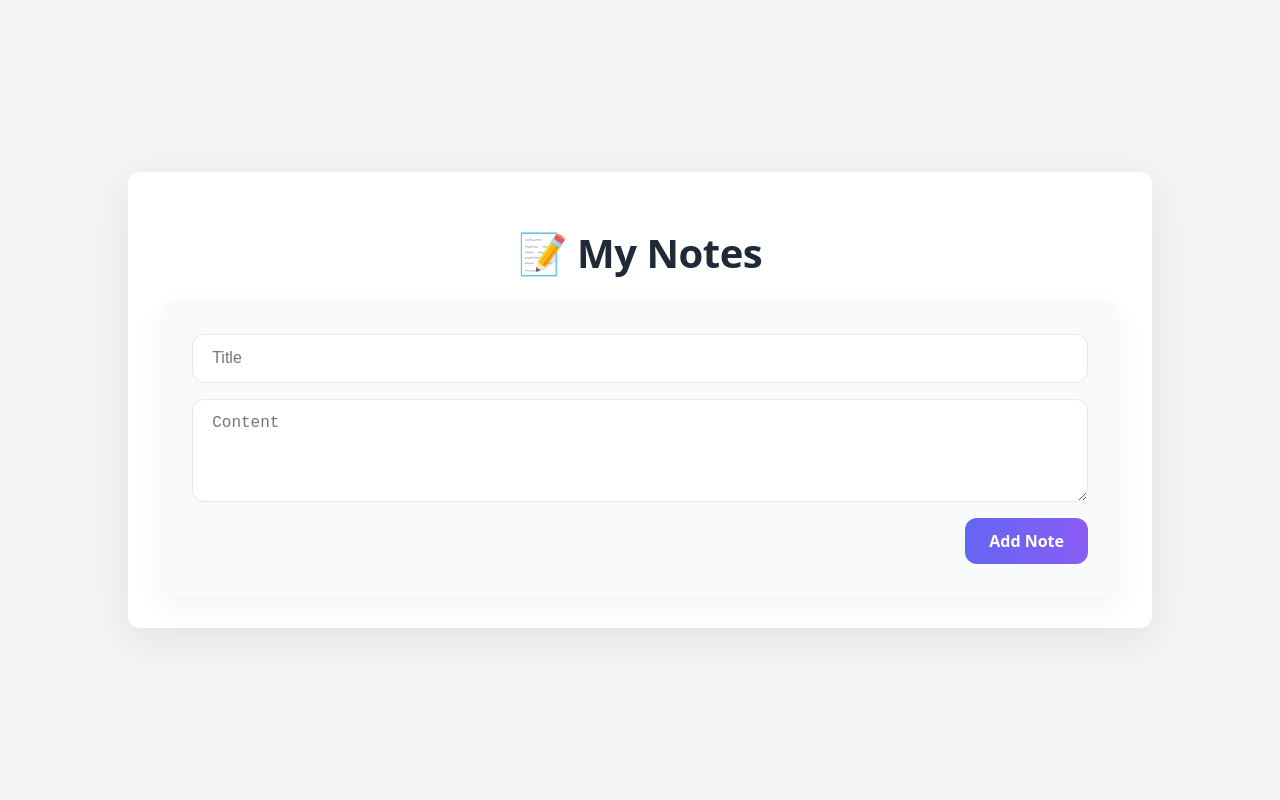
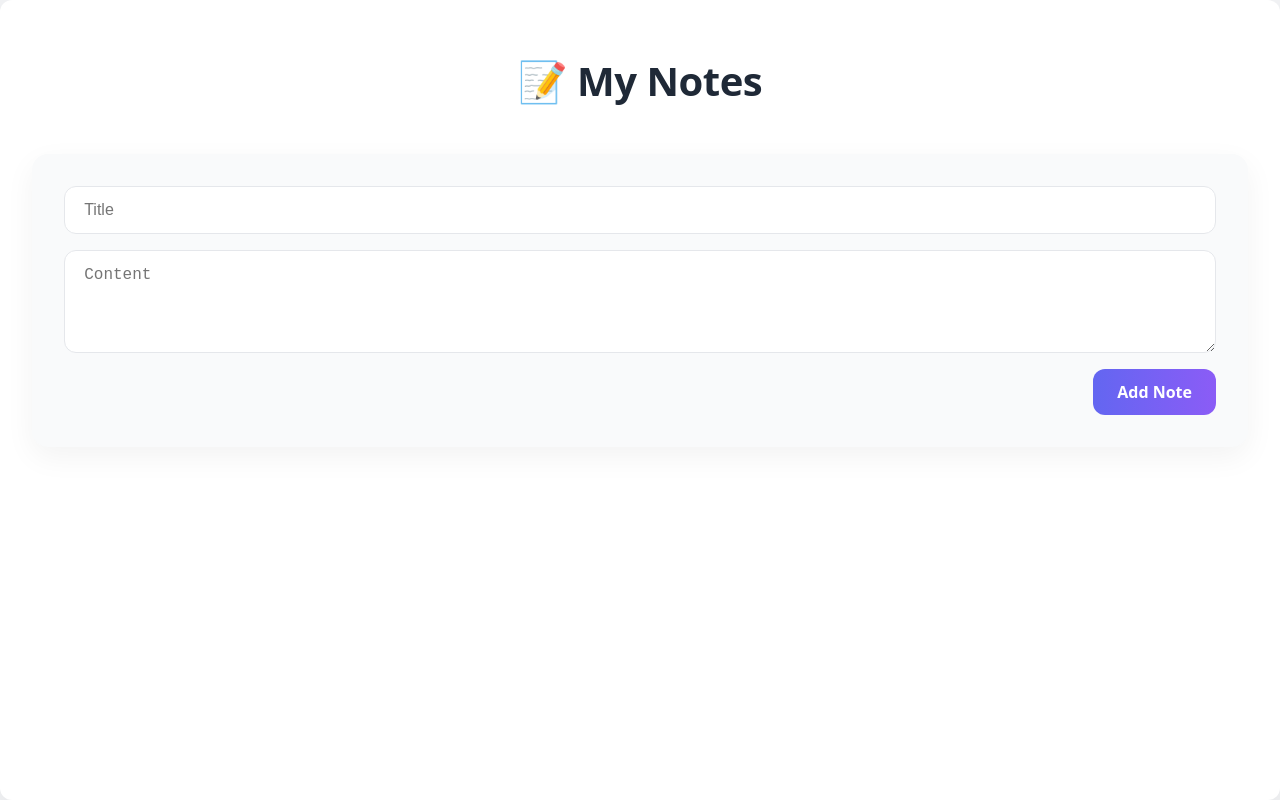
Before and after one commit to aylonc22/LocalNotes, a React (Vite) app in the folder frontend/: page / in a window 1280 px wide. Built offline with nearby package versions, Linux system fonts and the light colour scheme.

Commit message:
getting shape

```diff
--- a/frontend/src/App.css
+++ b/frontend/src/App.css
@@ -1,19 +1,19 @@
-body,
-html,
-#root {
-  height: 100vh;
-  width: 100vw;
+/* Add this globally (e.g., App.css or index.css) */
+html, body, #root {
+  height: 100%;
   margin: 0;
   padding: 0;
+  background-color: #f3f4f6;
   font-family: system-ui, sans-serif;
-  background: #f3f4f6;
 }
 
-.app-container {
-  display: flex;
-  justify-content: center;
-  align-items: center;
-  height: 100%;
-  padding: 2rem;
+/* Wrap your app in a container */
+.app-wrapper {
+   display: flex;
+  justify-content: center;  /* horizontal center */
+  align-items: center;      /* vertical center */
+  height: 100vh;            /* fill viewport height */
+  background-color: #f3f4f6; /* optional background */
+  padding: 1rem;
   box-sizing: border-box;
 }
--- a/frontend/src/pages/notePage/NotePage.css
+++ b/frontend/src/pages/notePage/NotePage.css
@@ -1,11 +1,17 @@
 .notes-container {
-  width: 100%;
-  max-width: 960px;
+  width: 100vw;
+  height: 100vh;
   background: #fff;
   border-radius: 12px;
   padding: 2rem;
   box-shadow: 0 10px 40px rgba(0, 0, 0, 0.08);
-  overflow-y: auto;
+  box-sizing: border-box;
+
+  overflow: hidden; /* prevent scrollbars here */
+
+  display: flex;
+  flex-direction: column;
+  gap: 1.5rem;
 }
 
 
@@ -68,6 +74,18 @@
   display: flex;
   flex-wrap: wrap;
   gap: 1.5rem;
+
+  overflow-y: auto;
+  max-height: 60vh;  /* or a height you prefer */
+  padding-right: 10px; /* for content padding to avoid clipped text */
+
+  /* Hide scrollbar - cross-browser */
+  scrollbar-width: none; /* Firefox */
+  -ms-overflow-style: none;  /* IE 10+ */
+}
+
+.notes-list::-webkit-scrollbar {
+  display: none; /* Chrome, Safari, Opera */
 }
 
 .note-card {
```
